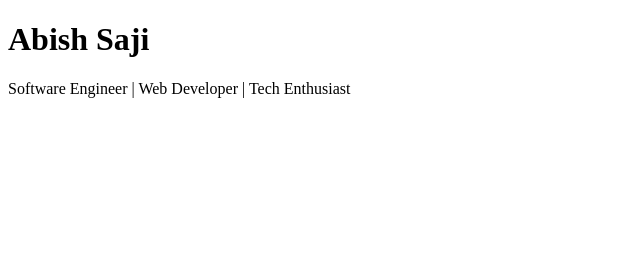
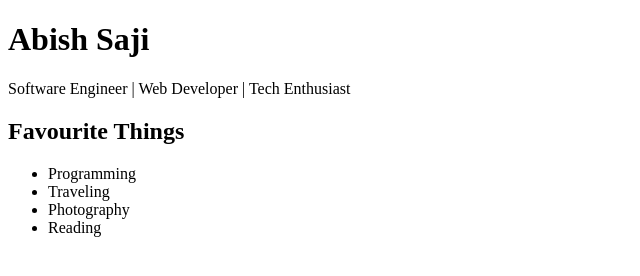
Before and after one commit to AbishSajiNMIMS/Anything, a plain HTML site: page profile-card.html in a window 1280 px wide. Shown: the whole page, without its empty margins (0-640 px from the left). Drawn offline with Linux system fonts and the light colour scheme.

Commit message:
Add favourites list

```diff
--- a/profile-card.html
+++ b/profile-card.html
@@ -7,5 +7,12 @@
 <body>
     <h1>Abish Saji</h1>
     <p>Software Engineer | Web Developer | Tech Enthusiast</p>
+    <h2>Favourite Things</h2>
+    <ul>
+        <li>Programming</li>
+        <li>Traveling</li>
+        <li>Photography</li>
+        <li>Reading</li>
+    </ul>
 </body>
 </html>
```
